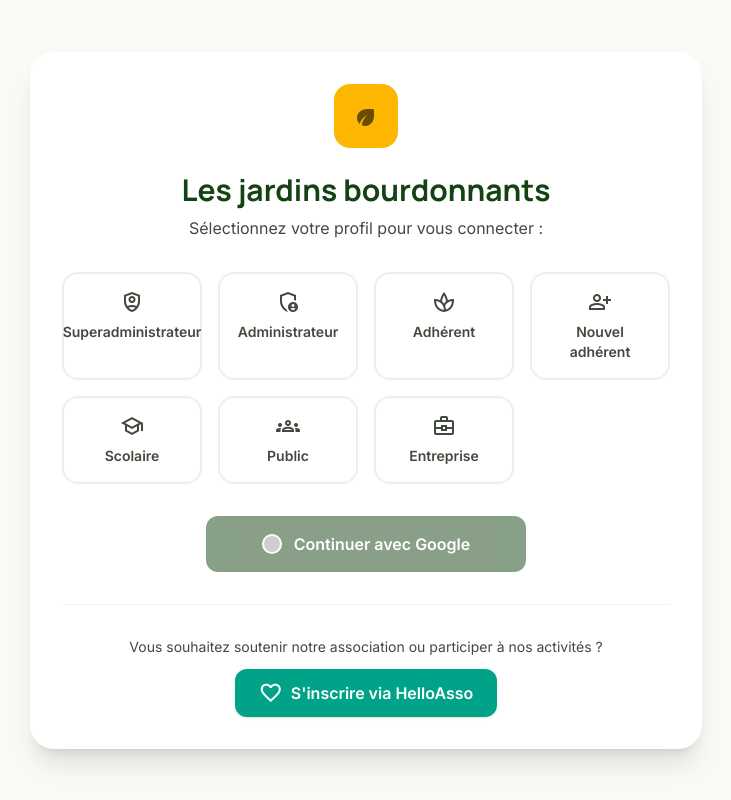
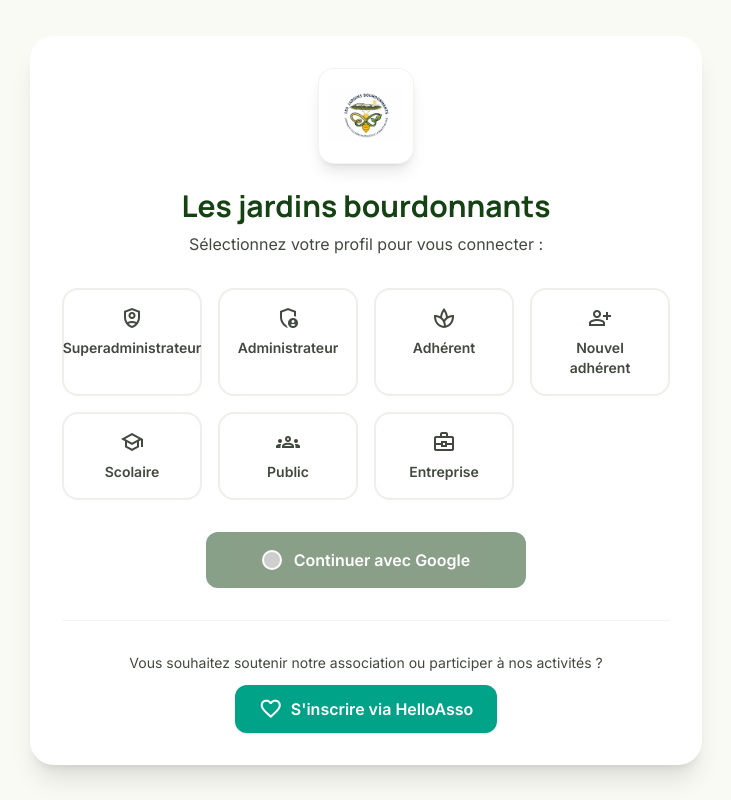
Before and after one commit to Bamiel2025/Jardinsbourdonnants, a React (Vite) app: page /login in a window 1280 px wide. Shown: the whole page, without its empty margins (274-1005 px from the left). Built offline with nearby package versions, Linux system fonts and the light colour scheme; no server answers; the database is empty; grey boxes are pictures that could not be loaded.

Commit message:
Fix: Remplacement de l'icone par le logo.jpg sur la page de connexion

```diff
--- a/src/pages/Login.tsx
+++ b/src/pages/Login.tsx
@@ -116,8 +116,16 @@ export default function Login() {
   return (
     <div className="min-h-screen bg-background flex items-center justify-center p-4">
       <div className="bg-surface-container-lowest p-8 rounded-3xl shadow-xl max-w-2xl w-full text-center">
-        <div className="w-16 h-16 bg-secondary-container rounded-2xl flex items-center justify-center text-on-secondary-container mx-auto mb-6">
-          <span className="material-symbols-outlined text-3xl" style={{ fontVariationSettings: "'FILL' 1" }}>eco</span>
+        <div className="w-24 h-24 bg-white rounded-2xl flex items-center justify-center overflow-hidden shadow-lg border border-outline-variant/20 mx-auto mb-6 transition-transform hover:scale-105">
+          <img
+            src="/logo.jpg"
+            alt="Les jardins bourdonnants"
+            className="w-full h-full object-contain p-2"
+            onError={(e) => {
+              e.currentTarget.onerror = null;
+              e.currentTarget.src = "https://placehold.co/200x200/ffffff/065f46?text=Logo";
+            }}
+          />
         </div>
         <h1 className="text-3xl font-bold text-primary font-headline mb-2">Les jardins bourdonnants</h1>
         <p className="text-on-surface-variant mb-8">Sélectionnez votre profil pour vous connecter :</p>
```
